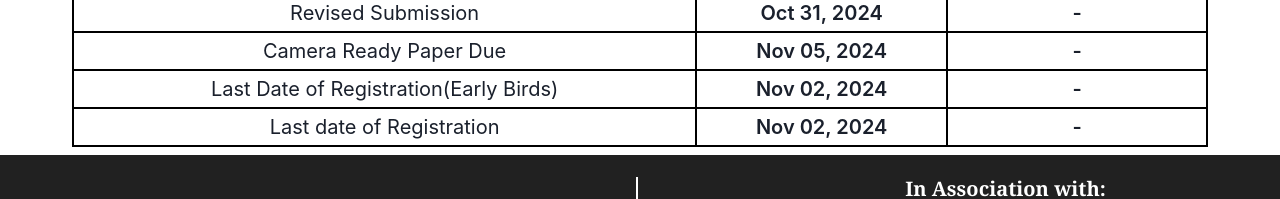
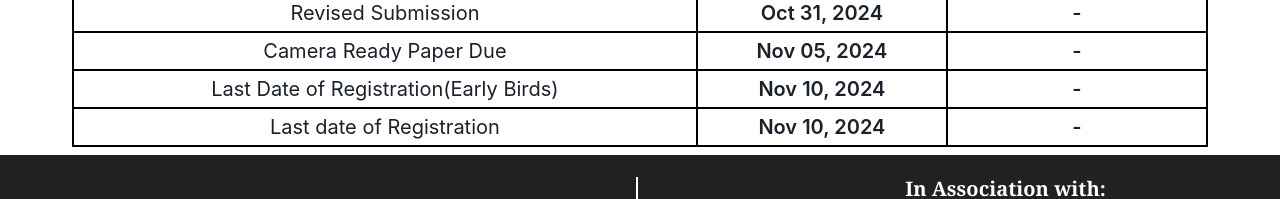
Before and after one commit to mr-dev-prince/MP-TEAS-IES, a React (Vite) app: page / in a window 1280 px wide. Shown: the part 1499-1698 px from the top of the page. Built offline with nearby package versions, Linux system fonts and the light colour scheme.

Commit message:
latest changes

```diff
--- a/src/components/fragments/Description.jsx
+++ b/src/components/fragments/Description.jsx
@@ -95,12 +95,12 @@ const Description = () => {
               </tr>
               <tr>
                 <td>Last Date of Registration(Early Birds)</td>
-                <td className="font-semibold p-1">Nov 02, 2024</td>
+                <td className="font-semibold p-1">Nov 10, 2024</td>
                 <td className="font-semibold p-1">-</td>
               </tr>
               <tr>
                 <td>Last date of Registration</td>
-                <td className="font-semibold p-1">Nov 02, 2024</td>
+                <td className="font-semibold p-1">Nov 10, 2024</td>
                 <td className="font-semibold p-1">-</td>
               </tr>
             </tbody>
--- a/src/pages/Commitee/ConferenceReviewers.jsx
+++ b/src/pages/Commitee/ConferenceReviewers.jsx
@@ -90,7 +90,6 @@ const ConferenceReviewers = () => {
                     <thead>
                         <tr>
                             <th className="border border-gray-300 px-2 sm:px-4 py-2 text-center">Name</th>
-                            <th className="border border-gray-300 px-2 sm:px-4 py-2">Email</th>
                             <th className="border border-gray-300 px-2 sm:px-4 py-2">Organization</th>
                         </tr>
                     </thead>
@@ -98,7 +97,6 @@ const ConferenceReviewers = () => {
                         {data.map((row, index) => (
                             <tr key={index}>
                                 <td className="border border-gray-300 px-2 sm:px-4 py-2 text-left">{row.name}</td>
-                                <td className="border border-gray-300 px-2 sm:px-4 py-2 text-left">{row.email}</td>
                                 <td className="border border-gray-300 px-2 sm:px-4 py-2 text-left">{row.organization}</td>
                             </tr>
                         ))}
```
